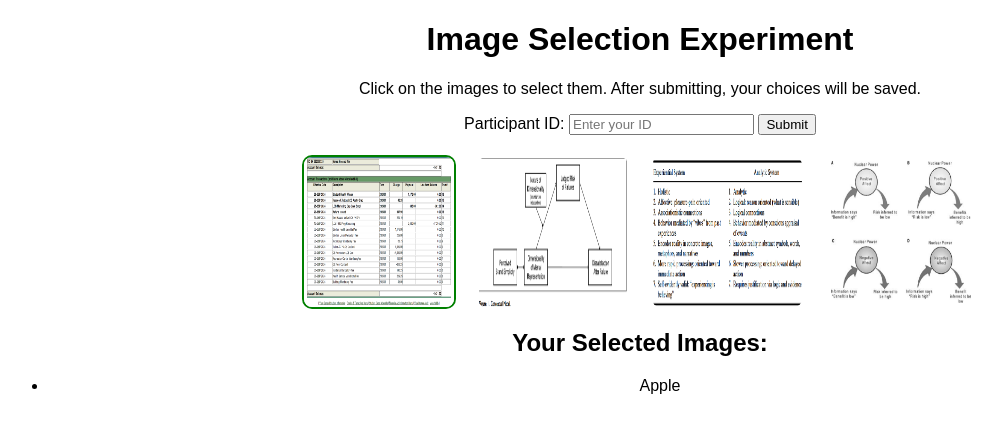
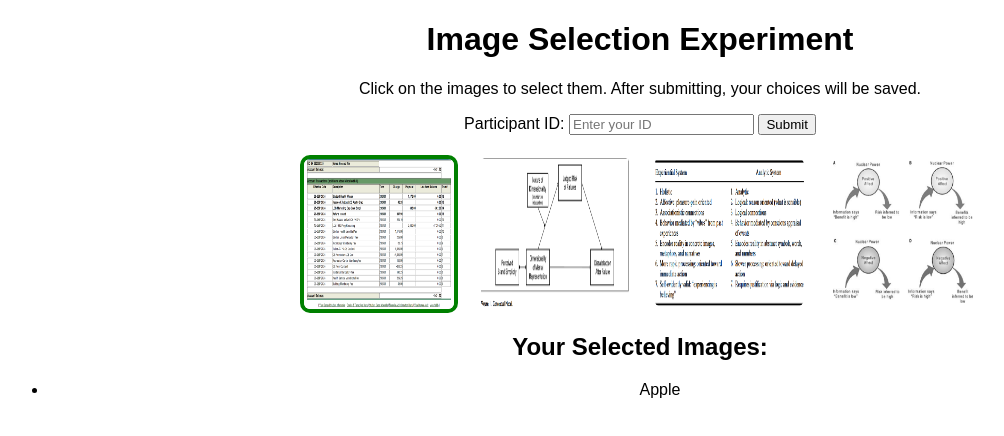
Before and after one commit to MergeGrapes/a1e1, a plain HTML site: page index.html in a window 1280 px wide. Both pictures are taken after a click on the picture 379 px from the left and 231 px from the top of the page. Shown: the whole page, without its empty margins (0-1004 px from the left). Drawn offline with Linux system fonts and the light colour scheme.

Commit message:
Update index.html

```diff
--- a/index.html
+++ b/index.html
@@ -24,7 +24,7 @@
             transition: border 0.3s;
         }
         .image-container img.selected {
-            border: 2px solid green;
+            border: 4px solid green; /* 초록색 테두리 */
         }
         #submit-message {
             display: none; /* 기본적으로 숨김 처리 */
```
